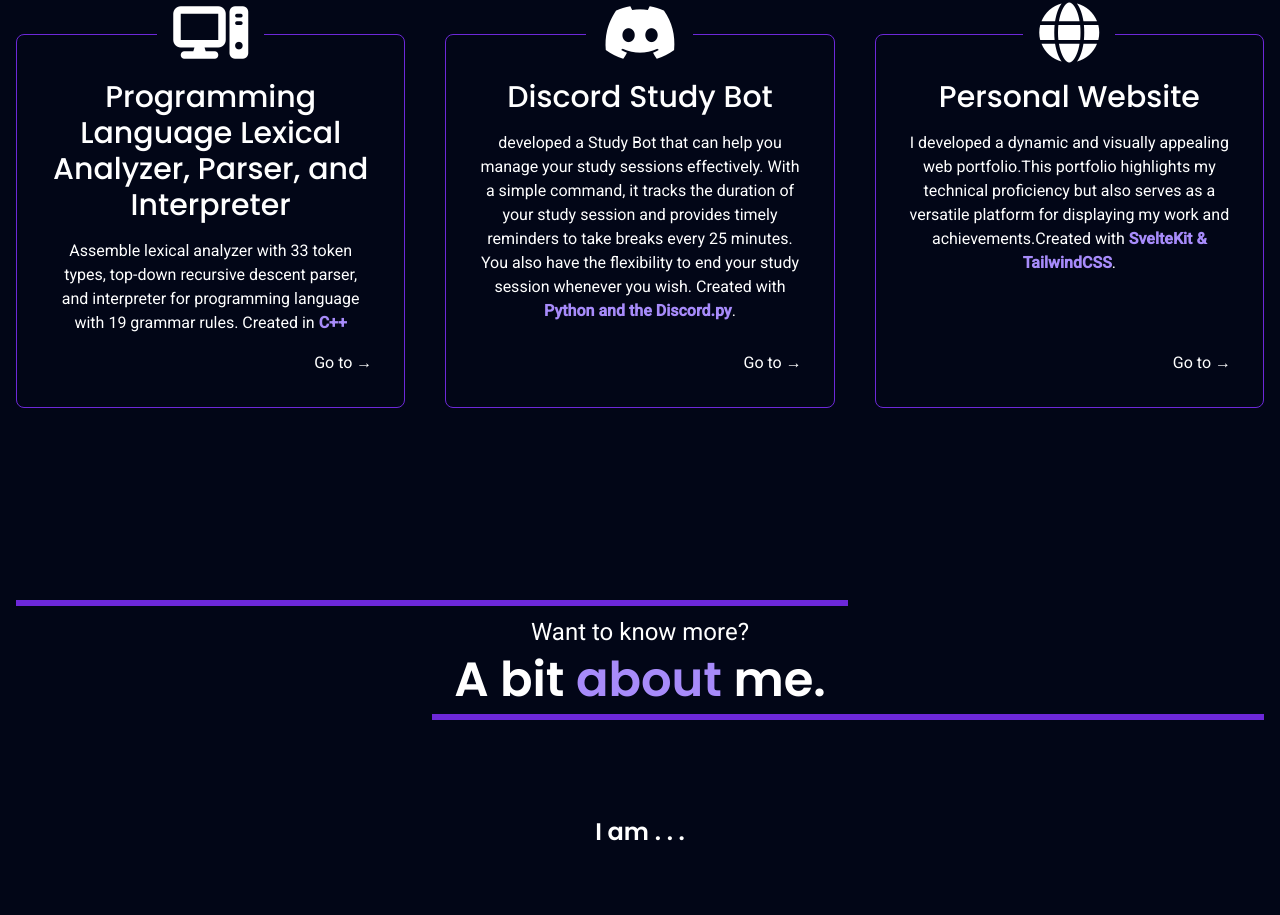
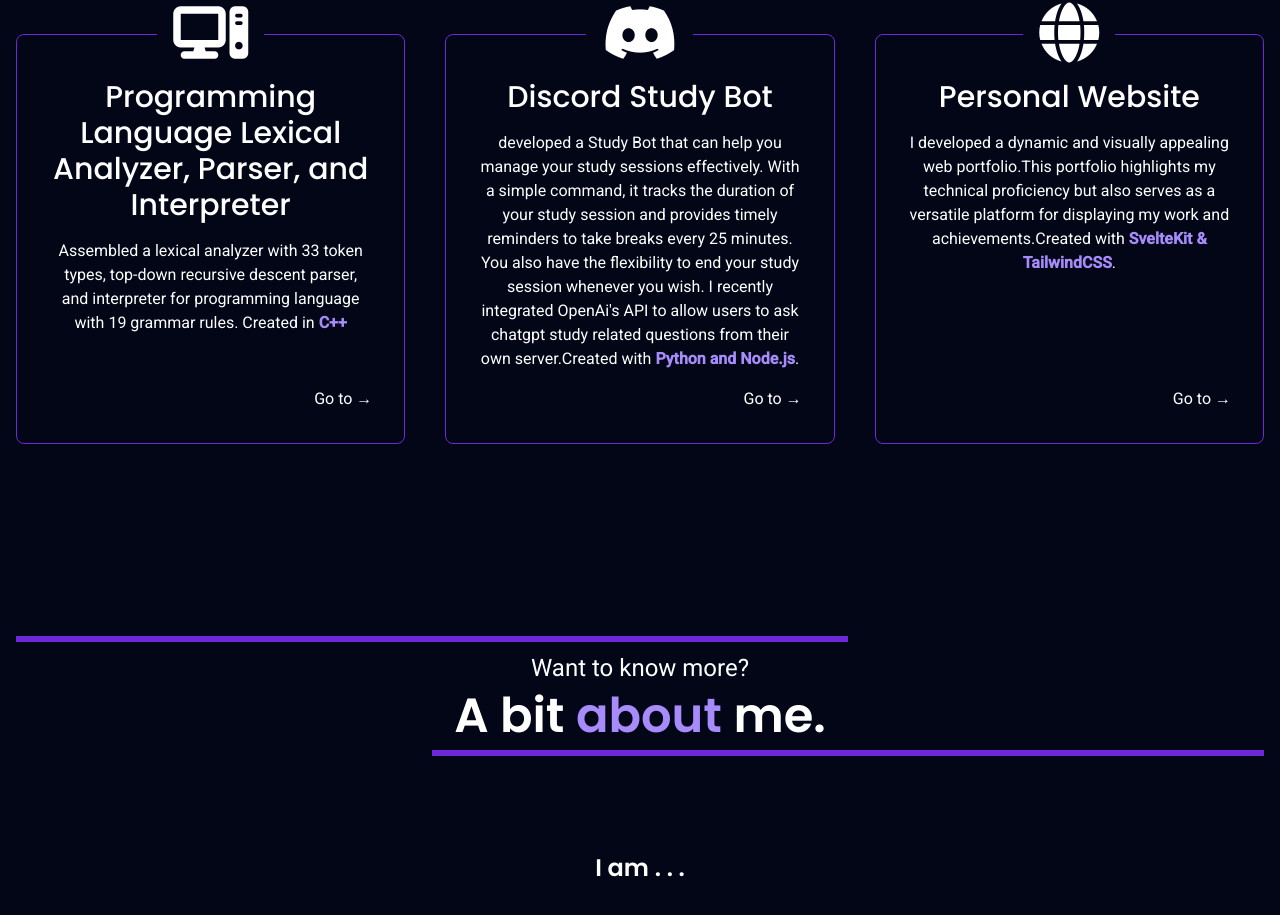
Before and after one commit to DanielLobo2025/My-Personal-Website, a SvelteKit app: page / in a window 1280 px wide. Shown: the part 1020-1935 px from the top of the page. Built offline with nearby package versions, Linux system fonts and the light colour scheme.

Commit message:
Edited Discord Study Bot
Allows users to ask chatgpt to answer question from their own server

```diff
--- a/src/components/Main.svelte
+++ b/src/components/Main.svelte
@@ -83,7 +83,7 @@ let benefits = [
         <div class="grid grid-cols-1 lg:grid-cols-3 gap-12 lg:gap-10">
             <Step step={steps[0]}>
                 <p>
-                    Assemble lexical analyzer with 33 token types, top-down recursive descent parser,
+                    Assembled a lexical analyzer with 33 token types, top-down recursive descent parser,
                     and interpreter for programming language with 19 grammar rules. Created in
                     <strong
                 class="text-violet-400"
@@ -94,9 +94,10 @@ let benefits = [
             <Step step={steps[1]}>
                 <p>developed a Study Bot that can help you manage your study sessions effectively. With a simple command,
                     it tracks the duration of your study session and provides timely reminders to take breaks every 25 minutes.
-                    You also have the flexibility to end your study session whenever you wish. Created with
+                    You also have the flexibility to end your study session whenever you wish. I recently integrated OpenAi's API to allow users to
+                    ask chatgpt study related questions from their own server.Created with
                      <strong
-                        class="text-violet-400">Python and the Discord.py</strong
+                        class="text-violet-400">Python and Node.js</strong
                     >.
                 </p>
             </Step>
```
